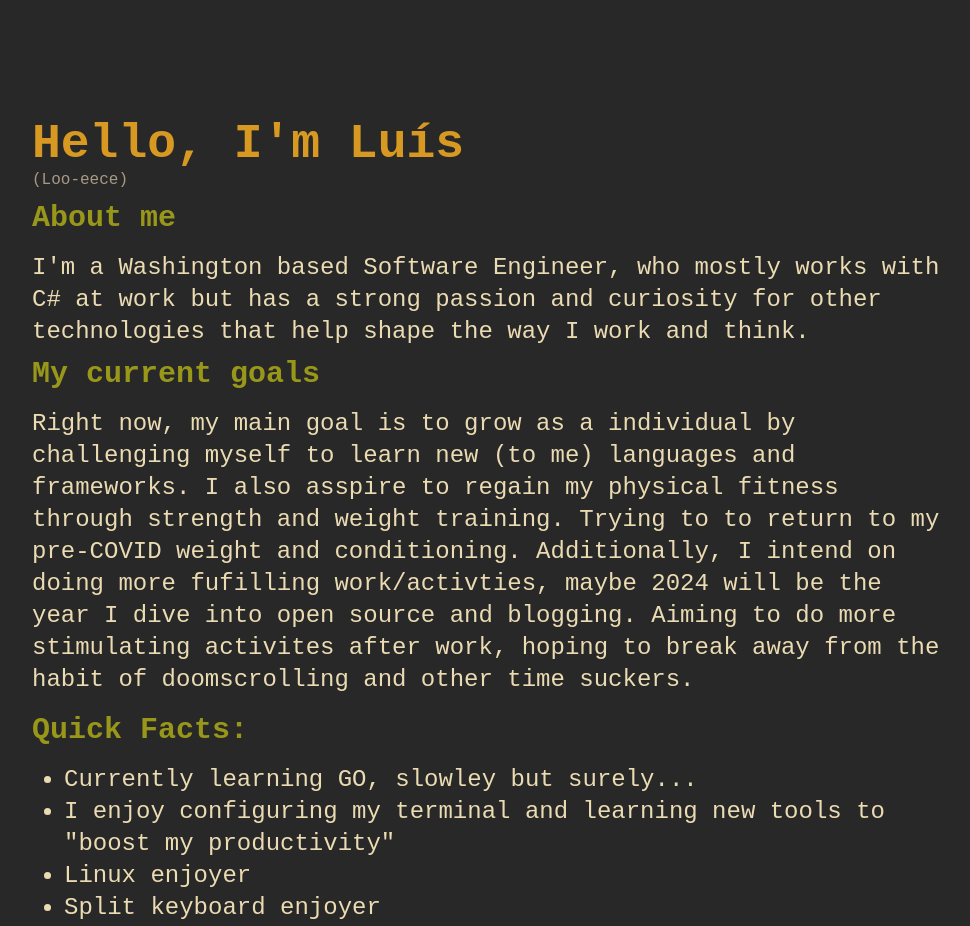
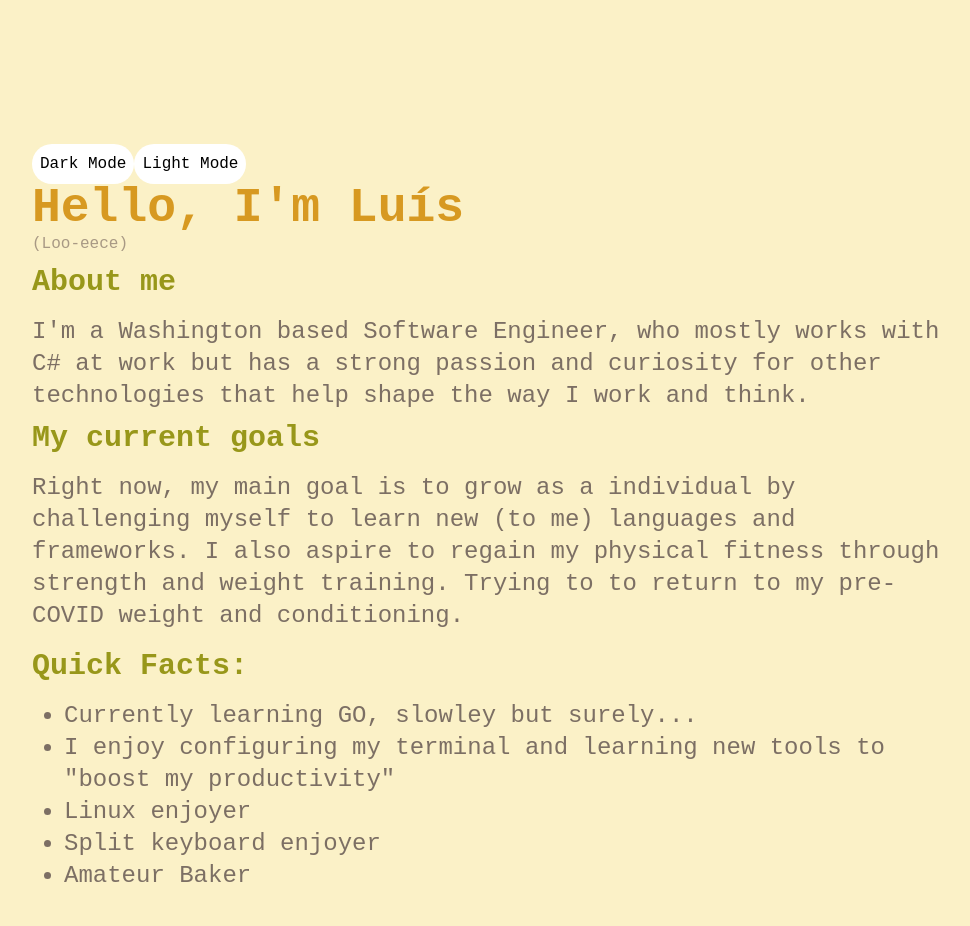
Before and after one commit to TechGlue/PersonalSite, a React (Vite) app: page / in a window 1280 px wide. Shown: the top 926 px of the page, without its empty margins (152-1122 px from the left). Built offline with nearby package versions, Linux system fonts and the light colour scheme.

Commit message:
Updated all html components to contain className instead of class. Fixing console error.

```diff
--- a/src/routes/root.jsx
+++ b/src/routes/root.jsx
@@ -1,17 +1,17 @@
 import * as React from "react";
 import SplashPage from "./splashpage.jsx";
-import Navbar from "./components/navbar.jsx";
 export default function Root() {
   return (
-    <div className="bg-primary min-h-screen">
+    <div className="bg-primary min-h-screen dark:bg-primary-dark">
       <div className="p-10 grid grid-cols-1 gap-4">
         <div className="container mx-auto py-20">
+		<button id="theme-toggle" type="button" className="text-gray-500">
+		</button>
           <SplashPage />
         </div>
-
         <div>
-          <footer class="text-copyright text-sm">
-            <div class="container mx-auto text-left">
+          <footer className="text-copyright text-sm dark:text-copyright">
+            <div className="container mx-auto text-left">
               <p>&copy; 2023 Luís Garcia. All rights reserved.</p>
               <p className="py-1">
                 Made with{" "}
--- a/src/routes/splashpage.jsx
+++ b/src/routes/splashpage.jsx
@@ -1,48 +1,57 @@
 import React from "react";
+
+
+function toggleDarkMode(){
+  console.log("Dark Mode Toggled");
+
+
+}
 
 export default function SplashPage() {
 	return (
-		<div class="">
-			<div class="grid grid-cols-1 gap-2">
+		<div className="">
+	  <button id="darkModeToggle" onClick={toggleDarkMode()} className="rounded-full bg-white p-2">Dark Mode</button>
+	  <button className="rounded-full bg-white p-2">Light Mode</button>
+			<div className="grid grid-cols-1 gap-2">
 				<div>
 					<div className="">
-						<p className="border-r-white pr-3 text-5xl text-titles font-bold">
+						<p className="border-r-white pr-3 text-5xl text-titles font-bold dark:text-titles-dark">
 							Hello, I'm Luís
 						</p>
-						<p className="border-r-white pr-3 text-1xl text-copyright whitespace-nowrap">
+						<p className="border-r-white pr-3 text-1xl text-copyright whitespace-nowrap dark:text-copyright-dark">
 							{" "}
 							(Loo-eece){" "}
 						</p>
 					</div>
 				</div>
 
-				<p className="text-3xl mb-2 font-bold text-secondary-titles">
+				<p className="text-3xl mb-2 font-bold text-secondary-titles dark:text-secondary-titles-dark">
 					About me
 				</p>
 				<div>
-					<p className="text-2xl text-secondary body-font font-firacode">
+					<p className="text-2xl text-secondary body-font font-firacode dark:text-secondary-dark">
 						I'm a Washington based Software Engineer, who mostly works with C#
 						at work but has a strong passion and curiosity for other
 						technologies that help shape the way I work and think.
 					</p>
 				</div>
 
-				<p className="text-3xl font-bold text-secondary-titles">
+				<p className="text-3xl font-bold text-secondary-titles dark:text-secondary-titles-dark">
 					My current goals
 				</p>
-				<div className="text-secondary text-2xl">
+				<div className="text-secondary text-2xl dark:text-secondary-dark">
 					<p className="mt-2">
 						Right now, my main goal is to grow as a individual by challenging
-						myself to learn new (to me) languages and frameworks. I also asspire to
-						regain my physical fitness through strength and weight training. Trying to to return to my pre-COVID weight and conditioning. Additionally, I intend on doing more fufilling work/activties, maybe 2024 will be the year I dive into open source and blogging. Aiming to do more stimulating activites after work, hoping to break away from the habit of doomscrolling and other time suckers.
+						myself to learn new (to me) languages and frameworks. I also aspire to
+						regain my physical fitness through strength and weight training. Trying to to return to my pre-COVID weight and conditioning.
 					</p>
 				</div>
 
-				<p className="text-3xl mt-2 mb-2 font-bold text-secondary-titles">
+				<p className="text-3xl mt-2 mb-2 font-bold text-secondary-titles dark:text-secondary-titles-dark">
 					Quick Facts:{" "}
 				</p>
 				<div>
-					<ul className="text-secondary list-disc ml-8 text-2xl">
+					<ul className="text-secondary list-disc ml-8 text-2xl dark:text-secondary-dark">
 						<li>Currently learning GO, slowley but surely...</li>
 						<li>
 							I enjoy configuring my terminal and learning new tools to "boost
@@ -50,15 +59,15 @@ export default function SplashPage() {
 						</li>
 						<li>Linux enjoyer</li>
 						<li>Split keyboard enjoyer</li>
-						<li>Amateur baker</li>
+						<li>Amateur Baker</li>
 					</ul>
-					<div className="mt-10 flex justify-left text-icons ">
+					<div className="mt-10 flex justify-left text-icons dark:text-icons-dark">
 						<div className="text-3xl grid grid-cols-4 gap-4">
 							<a href="https://github.com/TechGlue">
-								<i class="fa-brands fa-square-github hover:text-icons-hover"></i>
+								<i className="fa-brands fa-square-github hover:text-icons-hover"></i>
 							</a>
 							<a href="https://www.linkedin.com/in/luis-garcia-097a60237/">
-								<i class="fa-brands fa-linkedin hover:text-icons-hover"></i>
+								<i className="fa-brands fa-linkedin hover:text-icons-hover"></i>
 							</a>
 						</div>
 					</div>
--- a/tailwind.config.cjs
+++ b/tailwind.config.cjs
@@ -1,17 +1,25 @@
 /** @type {import('tailwindcss').Config} */
 module.exports = {
+  // darkMode: "selector",
   content: ["./index.html", "./src/**/*.{js,ts,jsx,tsx}"],
   theme: {
     extend: {
-      fontFamily: { firacode: ["Fira Code", "monospace"]},
+      fontFamily: { firacode: ["Fira Code", "monospace"] },
       colors: {
-        primary: "#282828",
-        secondary: "#ebdbb2",
+        primary: "#fbf1c7",
+        secondary: "#7c6f64",
         titles: "#d79921",
         "secondary-titles": "#98971a",
-        icons: "#fb4934",
-        "icons-hover": "#cc241d",
+        icons: "#458588",
+        "icons-hover": "#076678",
         copyright: "#a89984",
+        "primary-dark": "#282828",
+        "secondary-dark": "#ebdbb2",
+        "titles-dark": "#d79921",
+        "secondary-titles-dark": "#98971a",
+        "icons-dark": "#fb4934",
+        "icons-hover-dark": "#cc241d",
+        "copyright-dark": "#a89984",
       },
       keyframes: {
         typing: {
```
Also changed, not shown: 1 other file (tests, documents, lock files or other folders).
